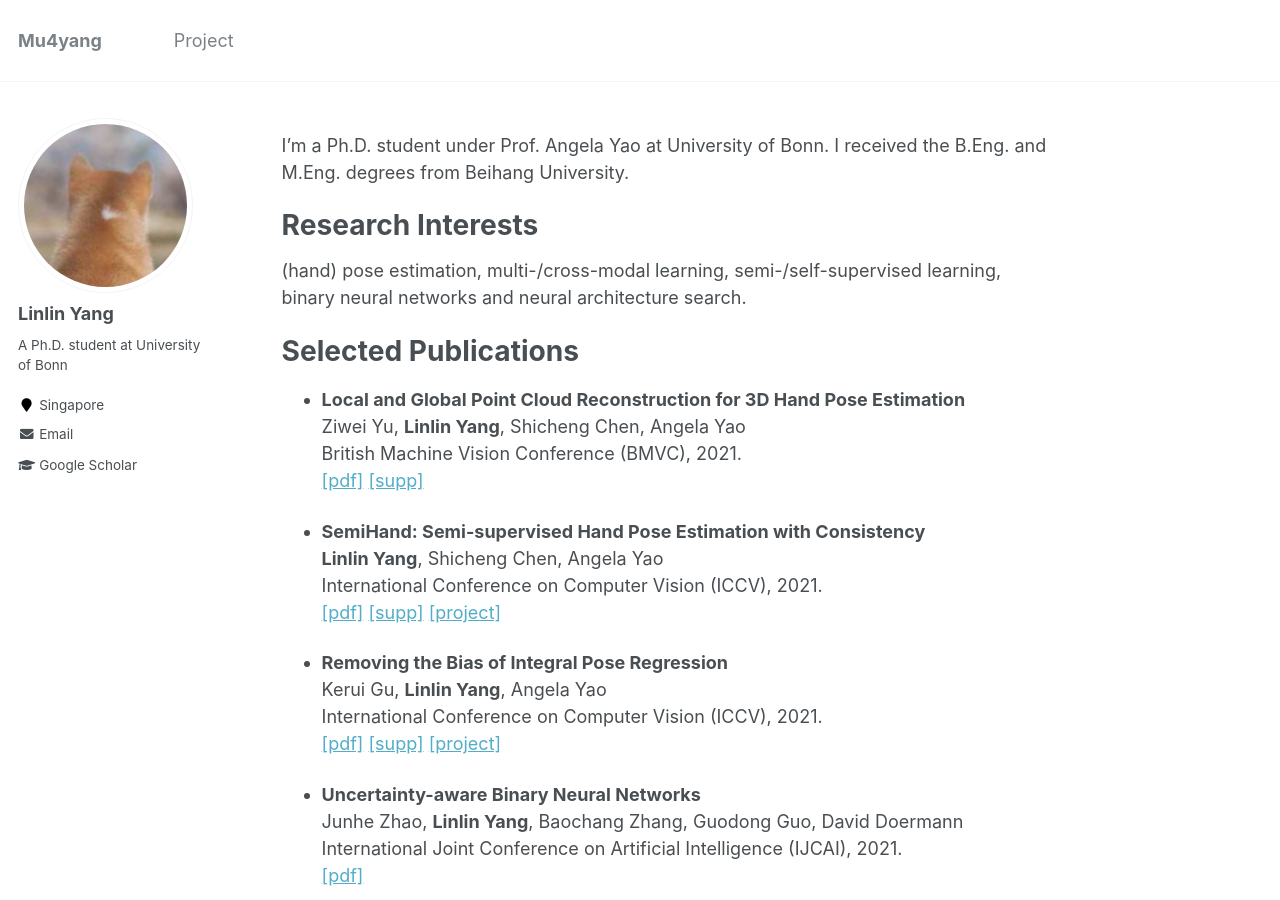
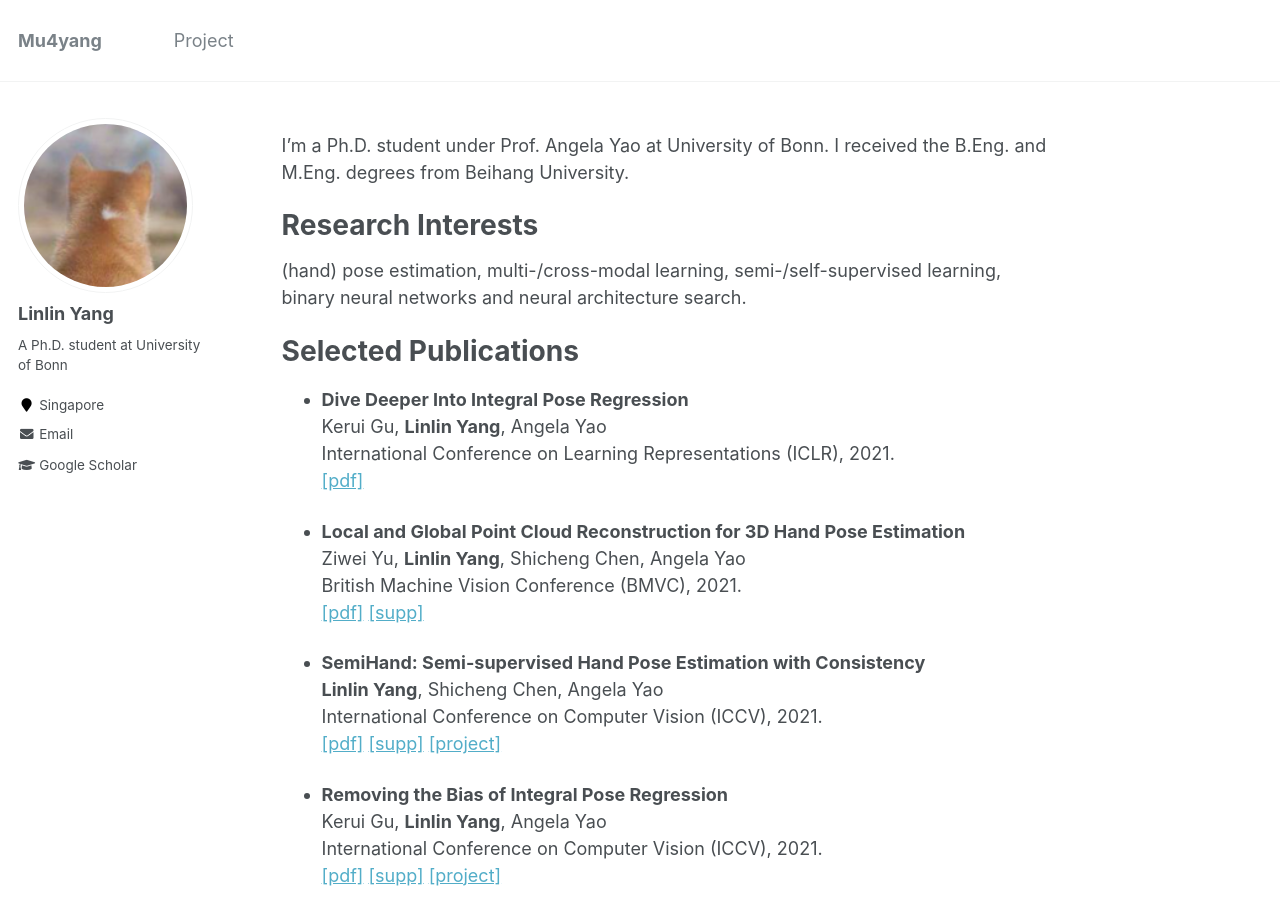
Before and after one commit to bestonebyone/mu4yang, a Jekyll site: the page built from _pages/about.md, in a window 1280 px wide and 900 px high. Built offline with Jekyll 4.4.1, drawn with Linux system fonts in a browser that asks for light colours.

Commit message:
add iclr

```diff
--- a/_pages/about.md
+++ b/_pages/about.md
@@ -14,6 +14,11 @@ I'm a Ph.D. student under Prof. Angela Yao at University of Bonn. I received the
  (hand) pose estimation, multi-/cross-modal learning, semi-/self-supervised learning, binary neural networks and neural architecture search.
 
 # Selected Publications
+- **Dive Deeper Into Integral Pose Regression**
+  Kerui Gu, **Linlin Yang**, Angela Yao
+  International Conference on Learning Representations (ICLR), 2021.
+  [[pdf]]()
+
 - **Local and Global Point Cloud Reconstruction for 3D Hand Pose Estimation**
   Ziwei Yu, **Linlin Yang**, Shicheng Chen, Angela Yao
   British Machine Vision Conference (BMVC), 2021.
```
Also changed, not shown: 2 other files.
